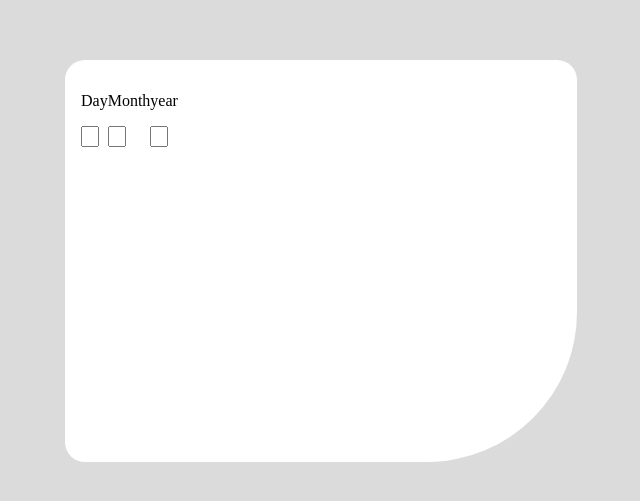
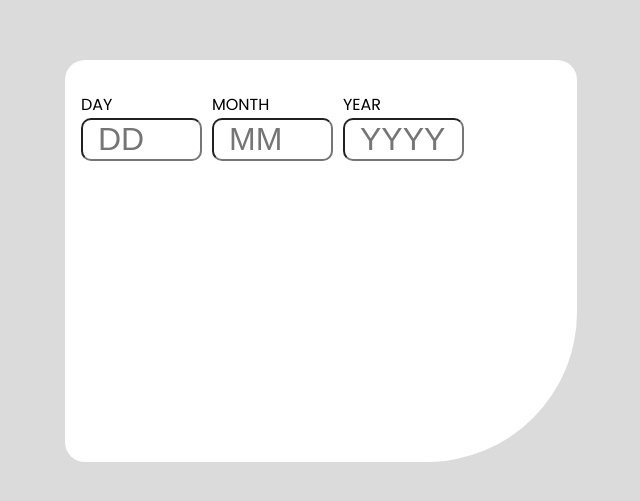
Before and after one commit to Miracle656/Age_Calculator, a plain HTML site: page age-calculator-app-main/index.html in a window 1280 px wide. Shown: the part 147-648 px from the top of the page, without its empty margins (319-959 px from the left). Drawn offline with Linux system fonts and the light colour scheme.

Commit message:
Update index.html

```diff
--- a/age-calculator-app-main/index.html
+++ b/age-calculator-app-main/index.html
@@ -2,6 +2,7 @@
 <html lang="en">
 
 <head>
+  <link rel="stylesheet" href="https://fonts.googleapis.com/css?family=Poppins">
   <meta charset="UTF-8">
   <meta name="viewport" content="width=device-width, initial-scale=1.0">
   <title>Frontend Mentor | Age calculator app</title>
@@ -13,22 +14,32 @@
       justify-content: center;
       min-height: 100vh;
       background-color: hsl(0, 0%, 86%);
+      font-family: "Poppins";
     }
 
-    .container{
+    .container {
       width: 480px;
       height: 370px;
       border-radius: 20px 20px 150px 20px;
-    padding: 1rem;
-    background-color: hsl(0,0%,100%);
+      padding: 1rem;
+      background-color: hsl(0, 0%, 100%);
     }
 
-    .data_info{
+    .data_info {
       display: flex;
     }
 
-    input{
-      width: 10px;
+    input {
+      width: 100px;
+      margin-right: 10px;
+      margin-top: -1px;
+      padding-left: 15px;
+      font-size: 32px;
+      border-radius: 10px;
+    }
+    p{
+      margin-bottom: 2px;
+      font-weight: 400i;
     }
   </style>
 </head>
@@ -37,16 +48,16 @@
   <div class="container">
     <div class="data_info">
       <label for="day">
-        <p>Day</p>
-        <input name="day" type="text">
+        <p>DAY</p>
+        <input placeholder="DD" name="day" type="text">
       </label>
       <label for="month">
-       <p>Month</p>
-        <input name="month" type="text">
+        <p>MONTH</p>
+        <input placeholder="MM" name="month" type="text">
       </label>
       <label for="year">
-        <p>year</p>
-        <input type="text" name="year">
+        <p>YEAR</p>
+        <input placeholder="YYYY" type="text" name="year">
       </label>
     </div>
   </div>
```
